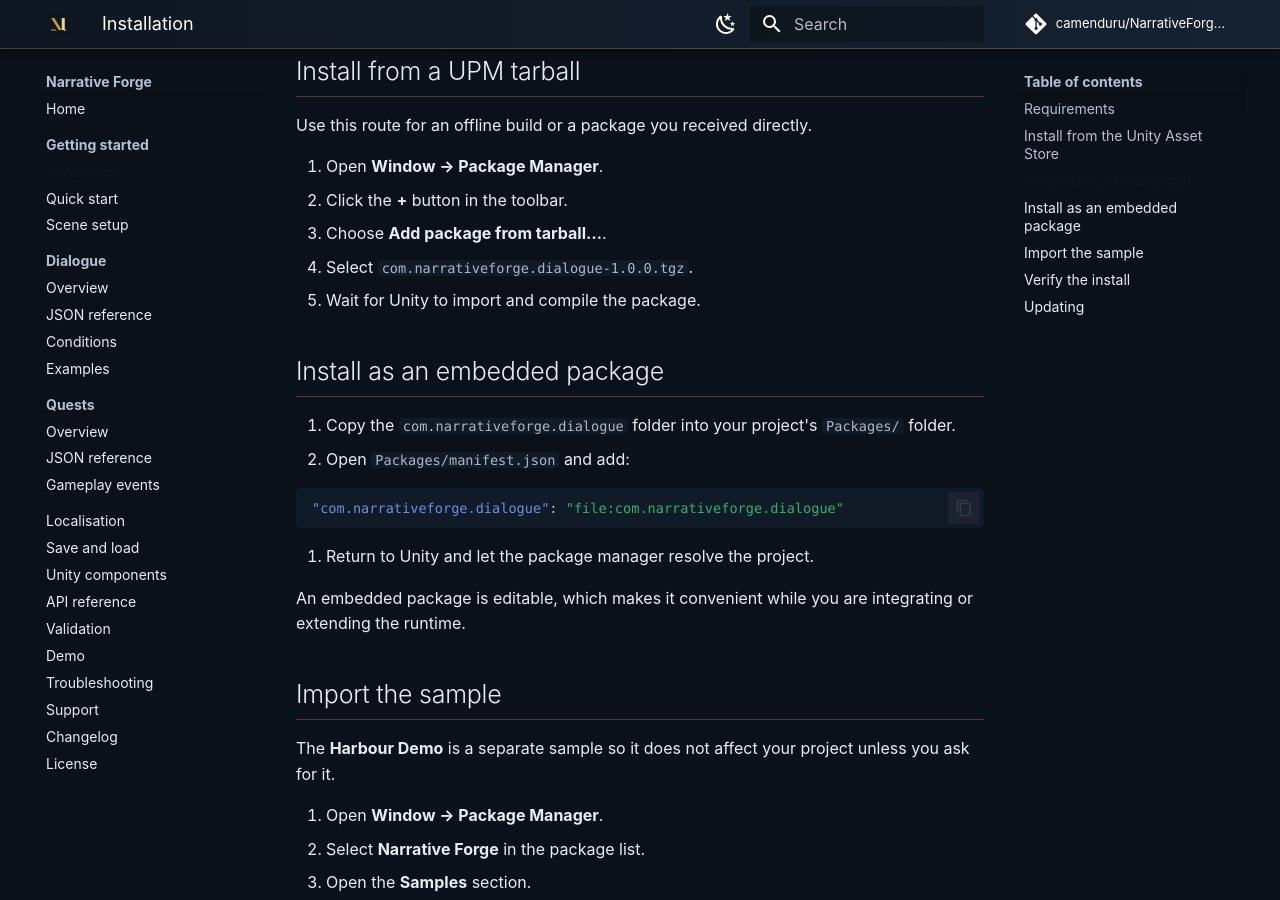
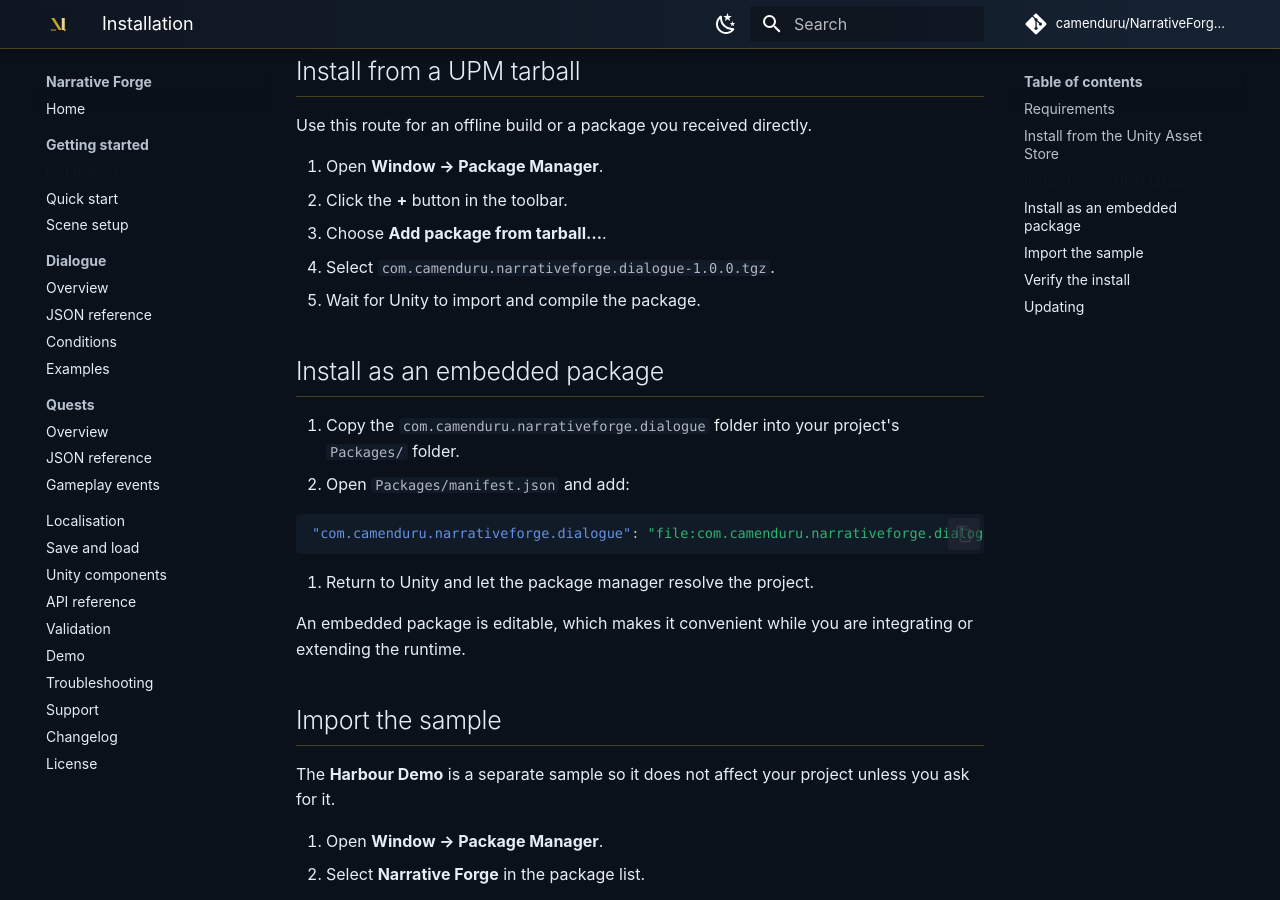
Before and after one commit to camenduru/NarrativeForgeDoc, an MkDocs documentation site: the page built from docs/getting-started/installation.md, in a window 1280 px wide and 900 px high, scrolled down 846 px. Built offline with MkDocs 1.6.1 and Material for MkDocs 9.7.7, drawn with Linux system fonts in a browser that asks for light colours; comment, search, counter and statistics services are not loaded.

Commit message:
Fix package name references in installation instructions

````diff
--- a/docs/getting-started/installation.md
+++ b/docs/getting-started/installation.md
@@ -32,17 +32,17 @@ Use this route for an offline build or a package you received directly.
 1. Open **Window → Package Manager**.
 2. Click the **+** button in the toolbar.
 3. Choose **Add package from tarball…**.
-4. Select `com.narrativeforge.dialogue-1.0.0.tgz`.
+4. Select `com.camenduru.narrativeforge.dialogue-1.0.0.tgz`.
 5. Wait for Unity to import and compile the package.
 
 ## Install as an embedded package
 
-1. Copy the `com.narrativeforge.dialogue` folder into your project's
+1. Copy the `com.camenduru.narrativeforge.dialogue` folder into your project's
    `Packages/` folder.
 2. Open `Packages/manifest.json` and add:
 
 ```json
-"com.narrativeforge.dialogue": "file:com.narrativeforge.dialogue"
+"com.camenduru.narrativeforge.dialogue": "file:com.camenduru.narrativeforge.dialogue"
 ```
 
 3. Return to Unity and let the package manager resolve the project.
````
